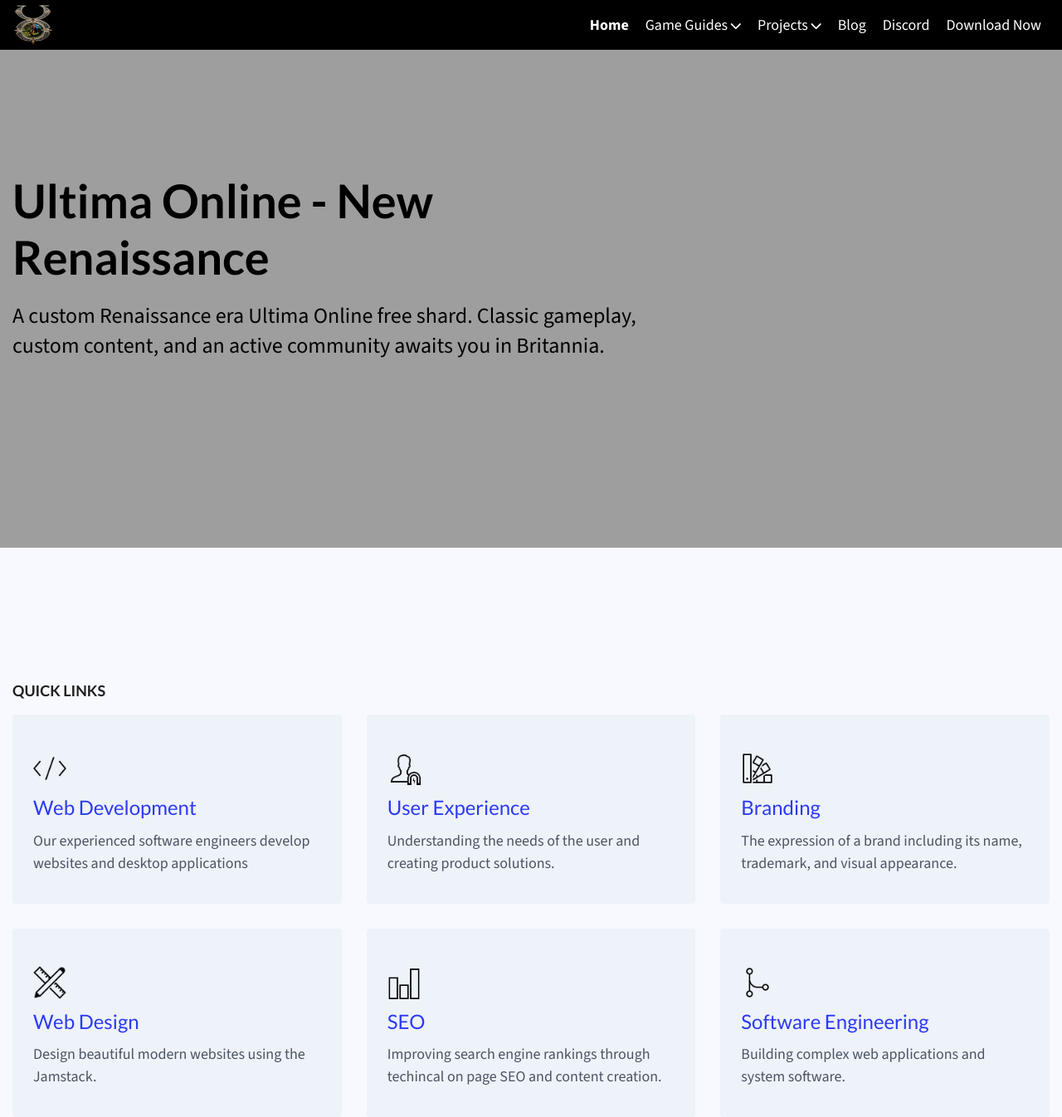
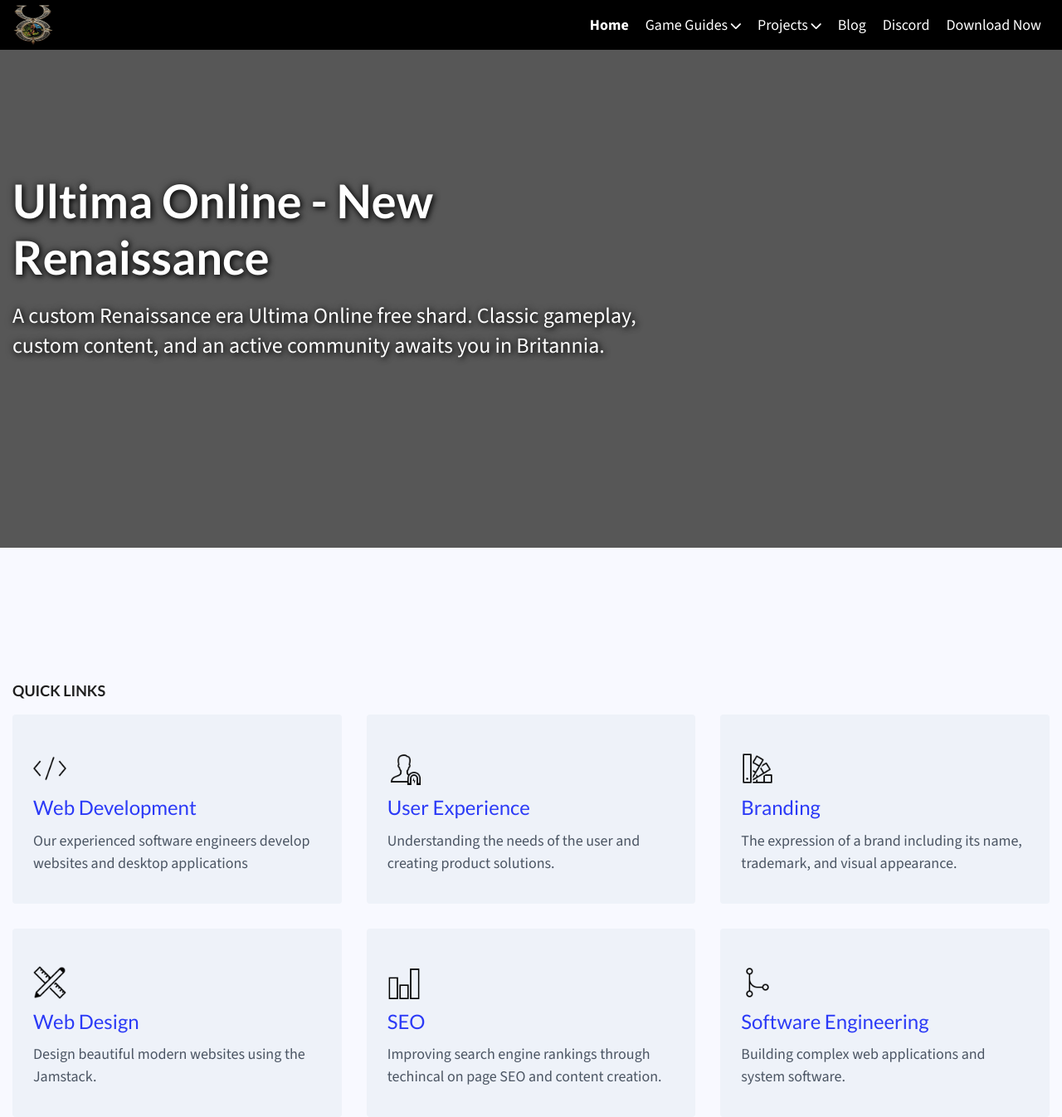
Before and after one commit to xzCad/new-renaissance-website, a Jekyll site: the page built from pages/home.md, in a window 1280 px wide and 1400 px high. Shown: the top 1346 px of the window at 83% size. Built offline with Jekyll 4.4.1, drawn with Linux system fonts in a browser that asks for light colours.

Commit message:
dark overlay on image for font visibility

```diff
--- /dev/null
+++ b/_sass/theme/_hero-custom.scss
@@ -0,0 +1,34 @@
+// Custom Hero Text Visibility
+// Dark overlay + text shadow + white text
+
+.hero {
+  // Add dark semi-transparent overlay
+  .hero-background-image {
+    &::after {
+      content: '';
+      position: absolute;
+      top: 0;
+      left: 0;
+      right: 0;
+      bottom: 0;
+      background-color: rgba(0, 0, 0, 0.45); // 45% black overlay
+      z-index: 1;
+    }
+  }
+
+  // Ensure text appears above overlay
+  .container {
+    position: relative;
+    z-index: 2;
+  }
+
+  // Add text shadow for extra clarity
+  .hero-text {
+    h1, p {
+      color: #ffffff !important;
+      text-shadow:
+        2px 2px 6px rgba(0, 0, 0, 0.8),
+        0 0 10px rgba(0, 0, 0, 0.6);
+    }
+  }
+}
--- a/_sass/theme/index.scss
+++ b/_sass/theme/index.scss
@@ -7,3 +7,4 @@
 @import "page-post";
 @import "page-team";
 @import "custom";
+@import "hero-custom";
```
Also changed, not shown: pages/home.md (+1 -1 lines).
